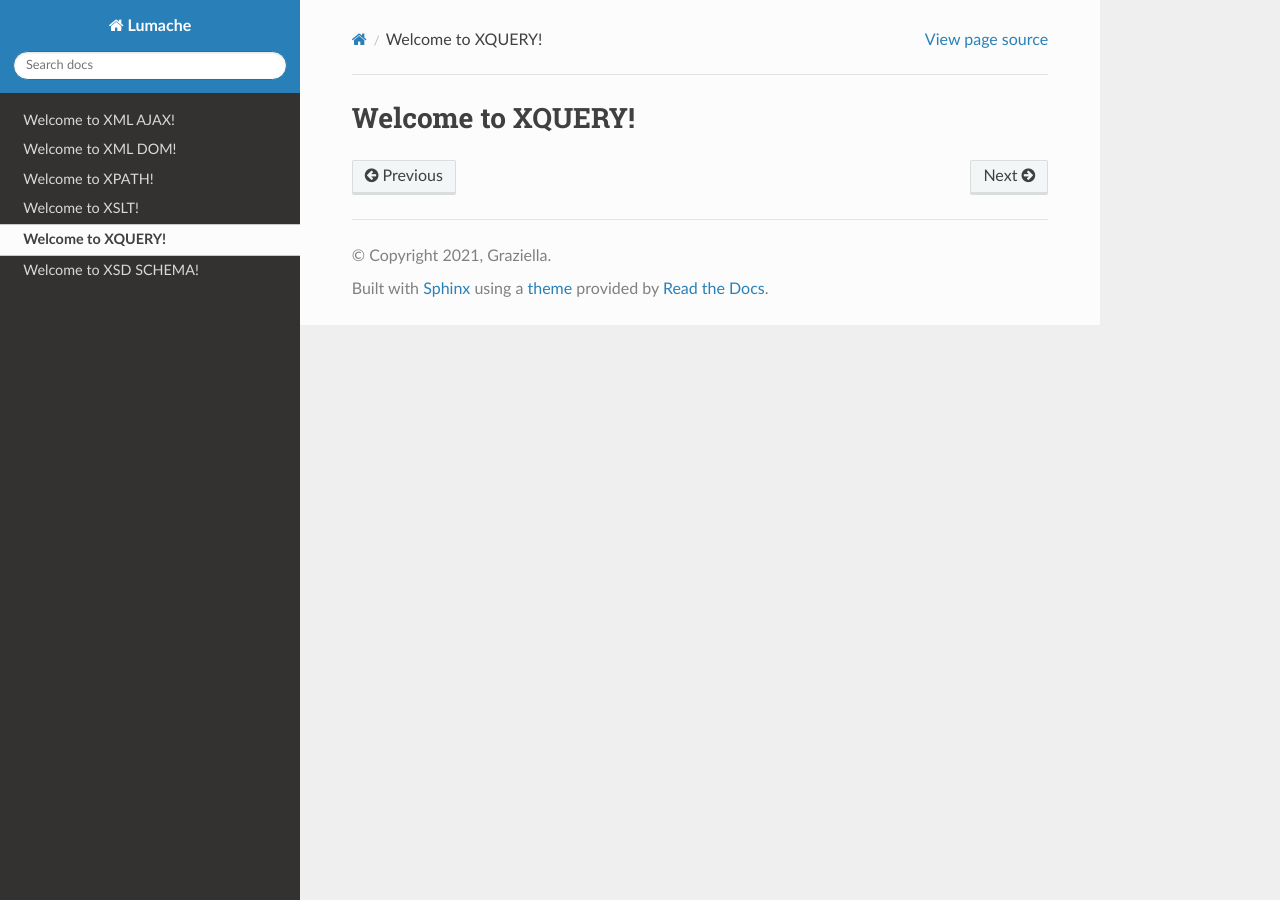
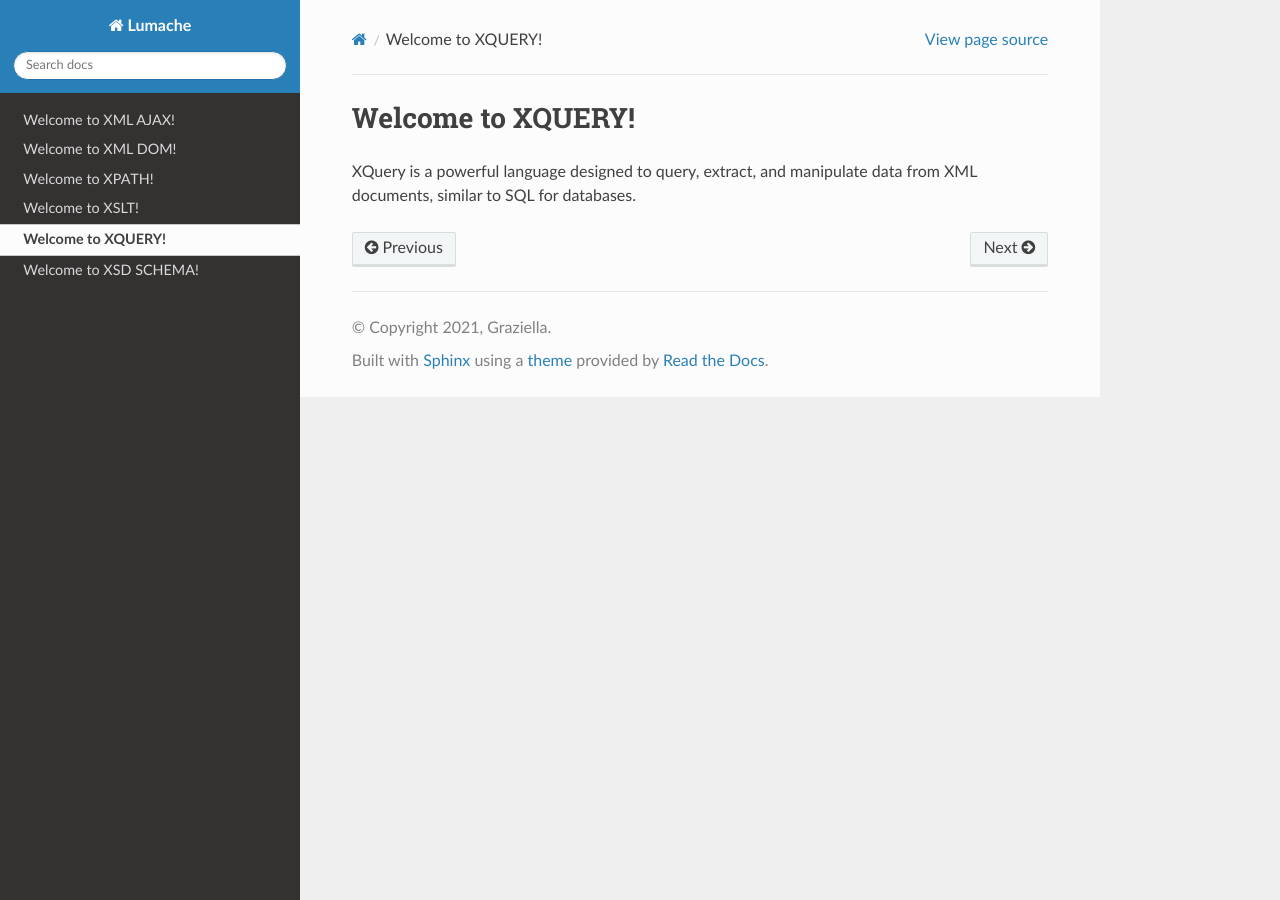
Before and after one commit to riah89294/xml-tutorial, a Sphinx documentation site: the page built from docs/source/xquery.rst, in a window 1280 px wide. Built offline with Sphinx 7.4.7 and the Read the Docs theme 3.1.0, drawn with Linux system fonts in a browser that asks for light colours; pages that are not in the unit, such as notebooks, are missing from menus.

Commit message:
Update xquery.rst

```diff
--- a/docs/source/xquery.rst
+++ b/docs/source/xquery.rst
@@ -1,2 +1,5 @@
 Welcome to XQUERY!
 ##################
+
+
+XQuery is a powerful language designed to query, extract, and manipulate data from XML documents, similar to SQL for databases.
```
